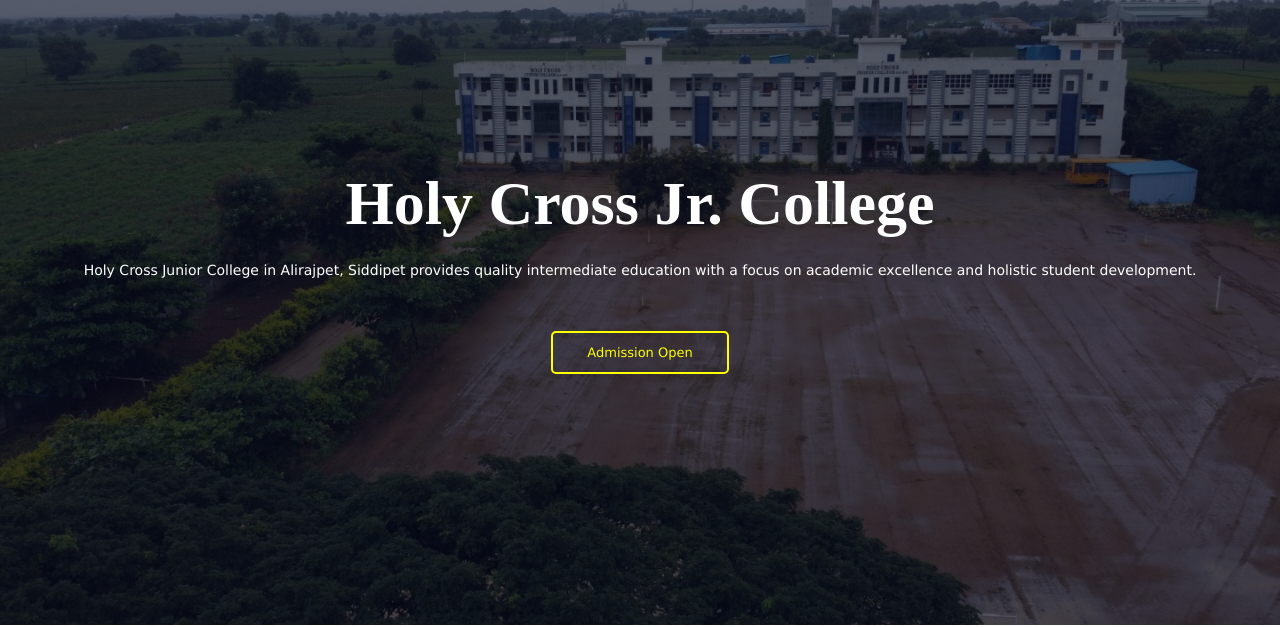
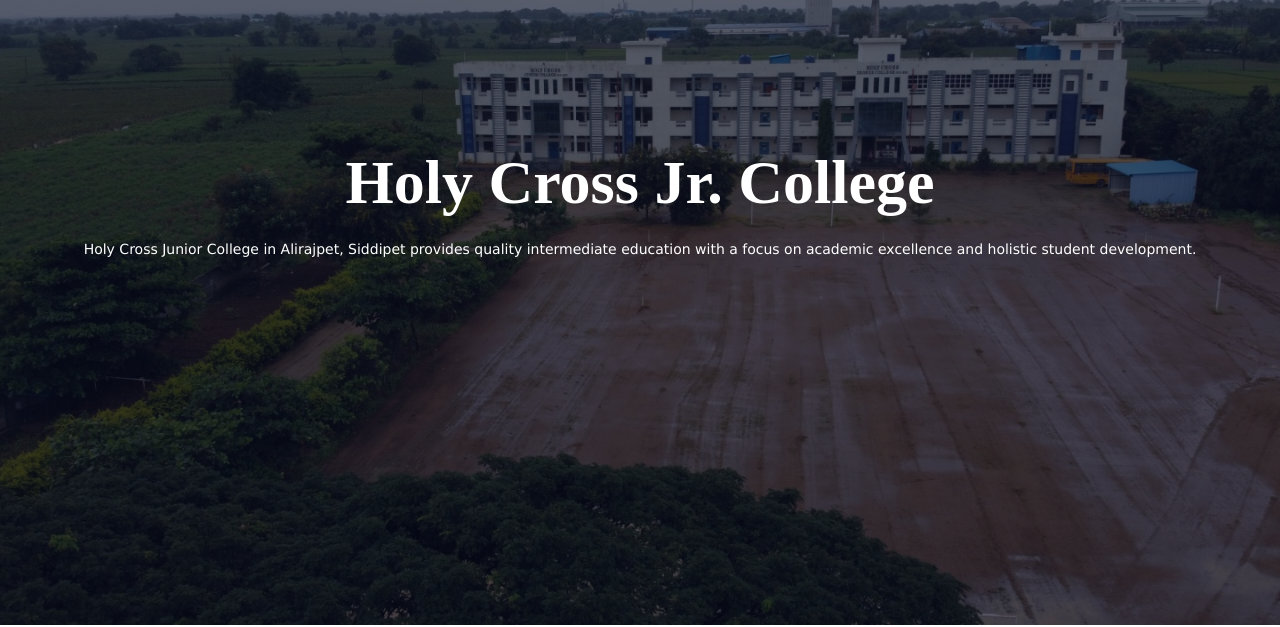
Before and after one commit to Nagesh576/Holycrossclg, a website: page index.html in a window 1280 px wide. Shown: the part 175-802 px from the top of the page. Drawn offline with Linux system fonts and the light colour scheme; a web font is replaced by a local one.

Commit message:
second commit

```diff
--- a/index.html
+++ b/index.html
@@ -31,7 +31,7 @@
         <div class="text-box">
             <h1>Holy Cross Jr. College</h1>
             <p>Holy Cross Junior College in Alirajpet, Siddipet provides quality intermediate education with a focus on academic excellence and holistic student development.</p>
-            <a href="Admission_page.html" class="hero-btn">Admission Open</a>
+            <!-- <a href="Admission_page.html" class="hero-btn">Admission Open</a> -->
         </div>
     </section>
 
```
